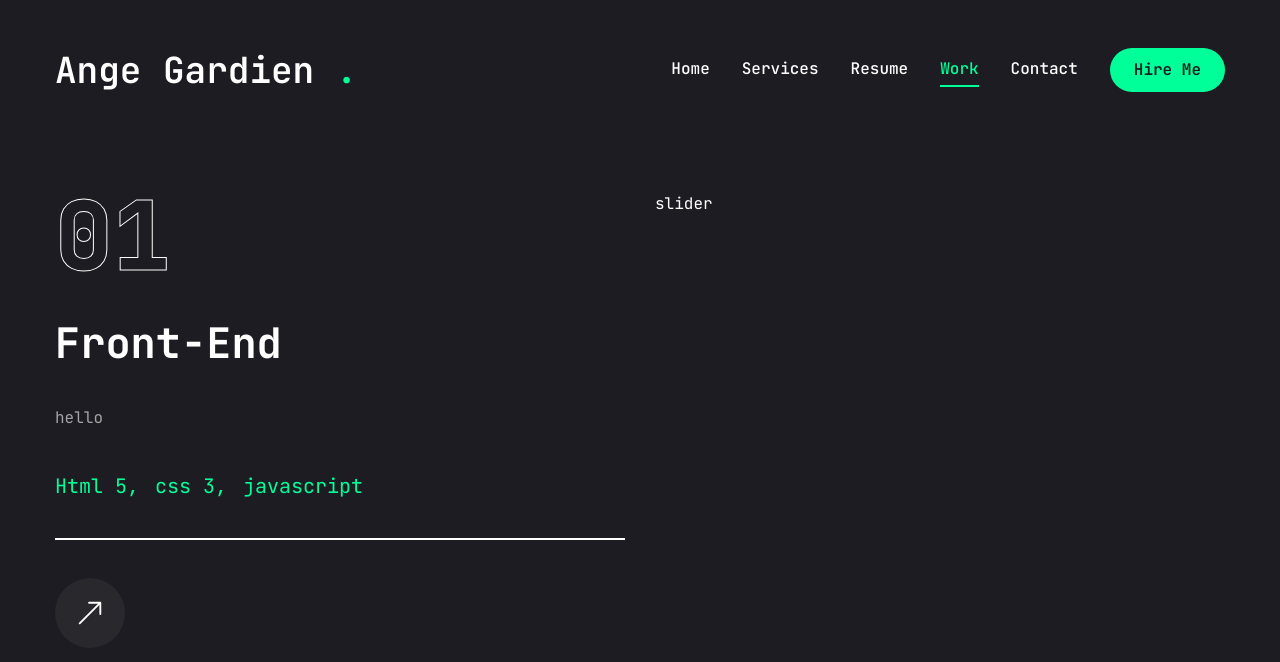
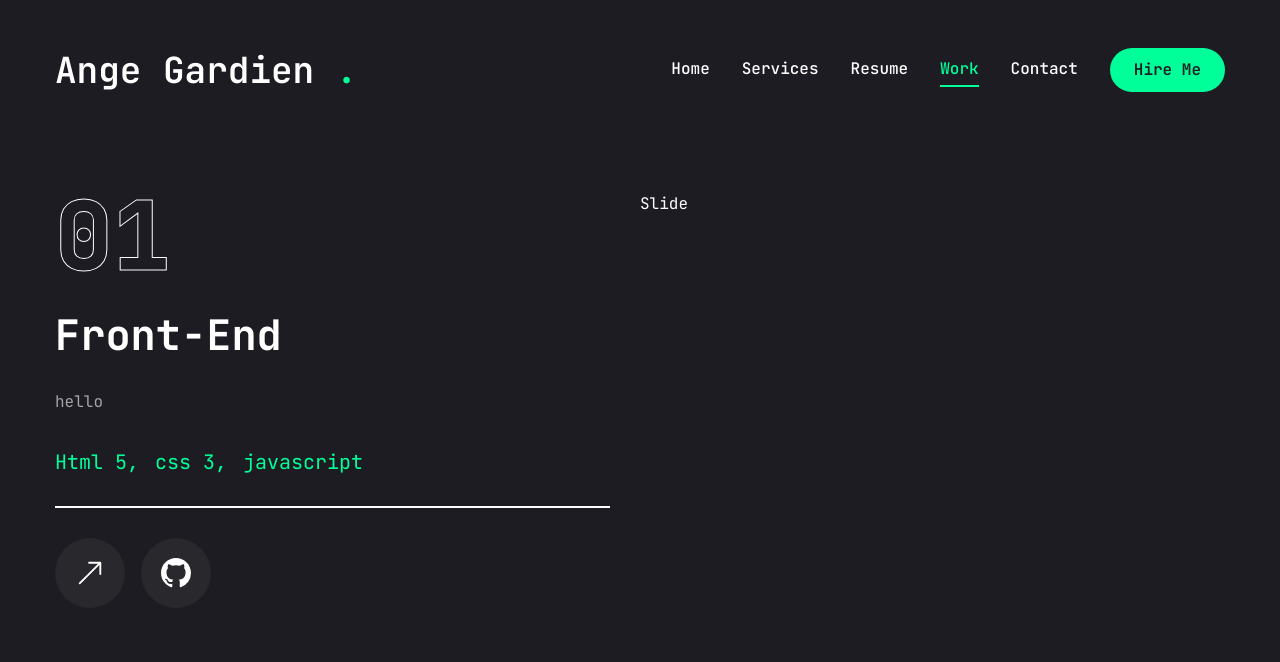
Before and after one commit to ange-gardien1/my-portfolio, a Next.js app: page /work in a window 1280 px wide. Shown: the top 662 px of the page. Built offline with nearby package versions, Linux system fonts and the light colour scheme.

Commit message:
slide working

```diff
--- a/app/work/page.jsx
+++ b/app/work/page.jsx
@@ -3,10 +3,14 @@
 import React, { useState } from "react";
 import { motion } from "framer-motion";
 import Link from "next/link";
-// import { Swiper, SwiperSlider } from "swiper/react";
-// import "swipper/css";
+import { Swiper, SwiperSlide } from "swiper/react";
+import "swiper/css";
 import { BsArrowUpRight, BsGithub } from "react-icons/bs";
-import { Tooltip, TooltipProvider, TooltipTrigger } from "@/components/ui/tooltip";
+import {
+  Tooltip,
+  TooltipProvider,
+  TooltipTrigger,
+} from "@/components/ui/tooltip";
 import { TooltipContent } from "@radix-ui/react-tooltip";
 
 const projects = [
@@ -47,6 +51,11 @@
 ];
 const Work = () => {
   const [project, setProject] = useState(projects[0]);
+
+  const handleSlideChange = (swiper) => {
+    const currentIndex = swiper.activeIndex;
+    setProject(projects[currentIndex]);
+  };
   return (
     <motion.div
       initial={{ opacity: 0 }}
@@ -56,26 +65,31 @@
       <div className="container mx-auto">
         <div className="flex flex-col xl:flex-row xl:gap-[30px]">
           <div className="w-full xl:w-[50%] xl:h-[460px] flex flex-col xl:justify-between order-2 xl:order-none">
-            <div className="text-8xl leading-none font-extrabold text-transparent text-outline">{project.num}</div>
-            <h2 className="text-[42px] font-bold leading-none text-white group-hover:text-accent transition-all duration-500 capitalize">{project.category}</h2>
+            <div className="flex flex-col gap-[30px] h-[50%]">
+              <div className="text-8xl leading-none font-extrabold text-transparent text-outline">
+                {project.num}
+              </div>
+              <h2 className="text-[42px] font-bold leading-none text-white group-hover:text-accent transition-all duration-500 capitalize">
+                {project.category}
+              </h2>
               <p className="text-white/60">{project.description}</p>
-            <ul  className="flex gap-4">
-              {project.stack.map((item,index) => {
-                return <li key={index} className="text-xl text-accent">
+              <ul className="flex gap-4">
+                {project.stack.map((item, index) => {
+                  return (
+                    <li key={index} className="text-xl text-accent">
                       {item.name}
                       {index !== project.stack.length - 1 && ","}
                     </li>
+                  );
                 })}
               </ul>
-            <div className="border border-white">
-
-            </div>
-            <div>
+              <div className="border border-white"></div>
+              <div className="flex items-center gap-4">
                 <Link href={project.live}>
                   <TooltipProvider delayDuration={100}>
                     <Tooltip>
                       <TooltipTrigger className="w-[70px] h-[70px] rounded-full bg-white/5 flex justify-center items-center group">
-                      <BsArrowUpRight className="text-white text-3xl group-hover:text-accent"/>
+                        <BsArrowUpRight className="text-white text-3xl group-hover:text-accent" />
                       </TooltipTrigger>
                       <TooltipContent>
                         <p>Live Project</p>
@@ -83,9 +97,34 @@
                     </Tooltip>
                   </TooltipProvider>
                 </Link>
+
+                <Link href={project.github}>
+                  <TooltipProvider delayDuration={100}>
+                    <Tooltip>
+                      <TooltipTrigger className="w-[70px] h-[70px] rounded-full bg-white/5 flex justify-center items-center group">
+                        <BsGithub className="text-white text-3xl group-hover:text-accent" />
+                      </TooltipTrigger>
+                      <TooltipContent>
+                        <p>Github repoitory</p>
+                      </TooltipContent>
+                    </Tooltip>
+                  </TooltipProvider>
+                </Link>
               </div>
             </div>
-          <div className="w-full xl:w-[50%]">slider</div>
+          </div>
+          <div className="w-full xl:w-[50%]">
+            <Swiper
+              spaceBetween={30}
+              slidesPerView={1}
+              className="xl:h-p[520px] mb-12"
+              onSlideChange={handleSlideChange}
+            >
+              {projects.map((project, index) => {
+                return <SwiperSlide key={index}>Slide</SwiperSlide>;
+              })}
+            </Swiper>
+          </div>
         </div>
       </div>
     </motion.div>
--- a/package.json
+++ b/package.json
@@ -26,6 +26,7 @@
     "react-dom": "^18",
     "react-icons": "^5.3.0",
     "swapper": "^1.1.6",
+    "swiper": "^11.1.14",
     "tailwind-merge": "^2.5.4",
     "tailwindcss-animate": "^1.0.7"
   },
```
Also changed, not shown: 1 other file (tests, documents, lock files or other folders). Lines whose indentation alone changed are shown as unchanged.
